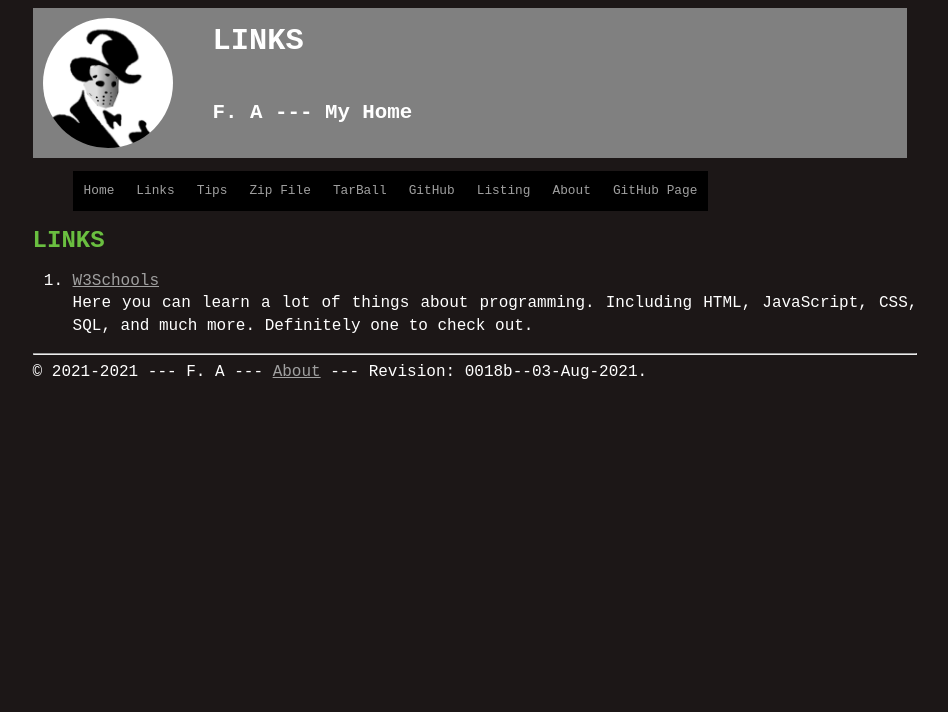
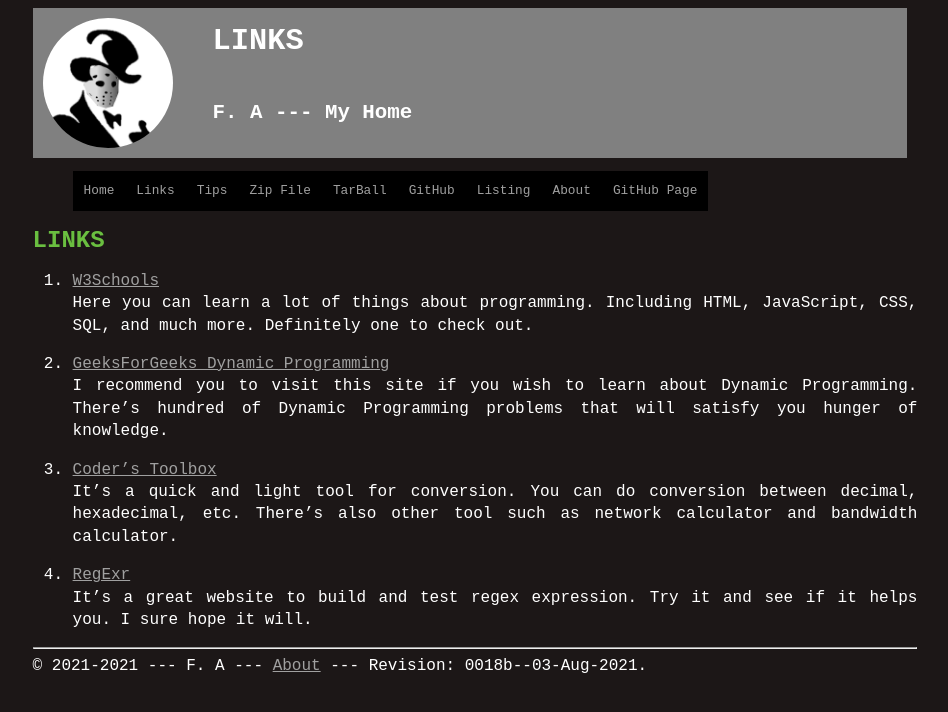
Before and after one commit to fauznandri/os212, a Jekyll site: the page built from links.md, in a window 1280 px wide. Shown: the top 712 px of the page, without its empty margins (165-1113 px from the left). Built offline with Jekyll 4.4.1, drawn with Linux system fonts in a browser that asks for light colours; our own code applies the rules of GitHub Pages for plain Markdown files.

Commit message:
update bookmark links

```diff
--- a/links.md
+++ b/links.md
@@ -8,3 +8,17 @@ permalink: /LINKS/
 Here you can learn a lot of things about programming.
 Including HTML, JavaScript, CSS, SQL, and much more.
 Definitely one to check out.
+
+2. [GeeksForGeeks Dynamic Programming](https://www.geeksforgeeks.org/dynamic-programming/#concepts)<br>
+I recommend you to visit this site if you wish to learn about Dynamic Programming.
+There's hundred of Dynamic Programming problems that will satisfy you hunger of knowledge.
+
+3. [Coder's Toolbox](https://coderstoolbox.net/)<br>
+It's a quick and light tool for conversion.
+You can do conversion between decimal, hexadecimal, etc.
+There's also other tool such as network calculator and bandwidth calculator.
+
+4. [RegExr](https://regexr.com/)<br>
+It's a great website to build and test regex expression.
+Try it and see if it helps you.
+I sure hope it will.
```
